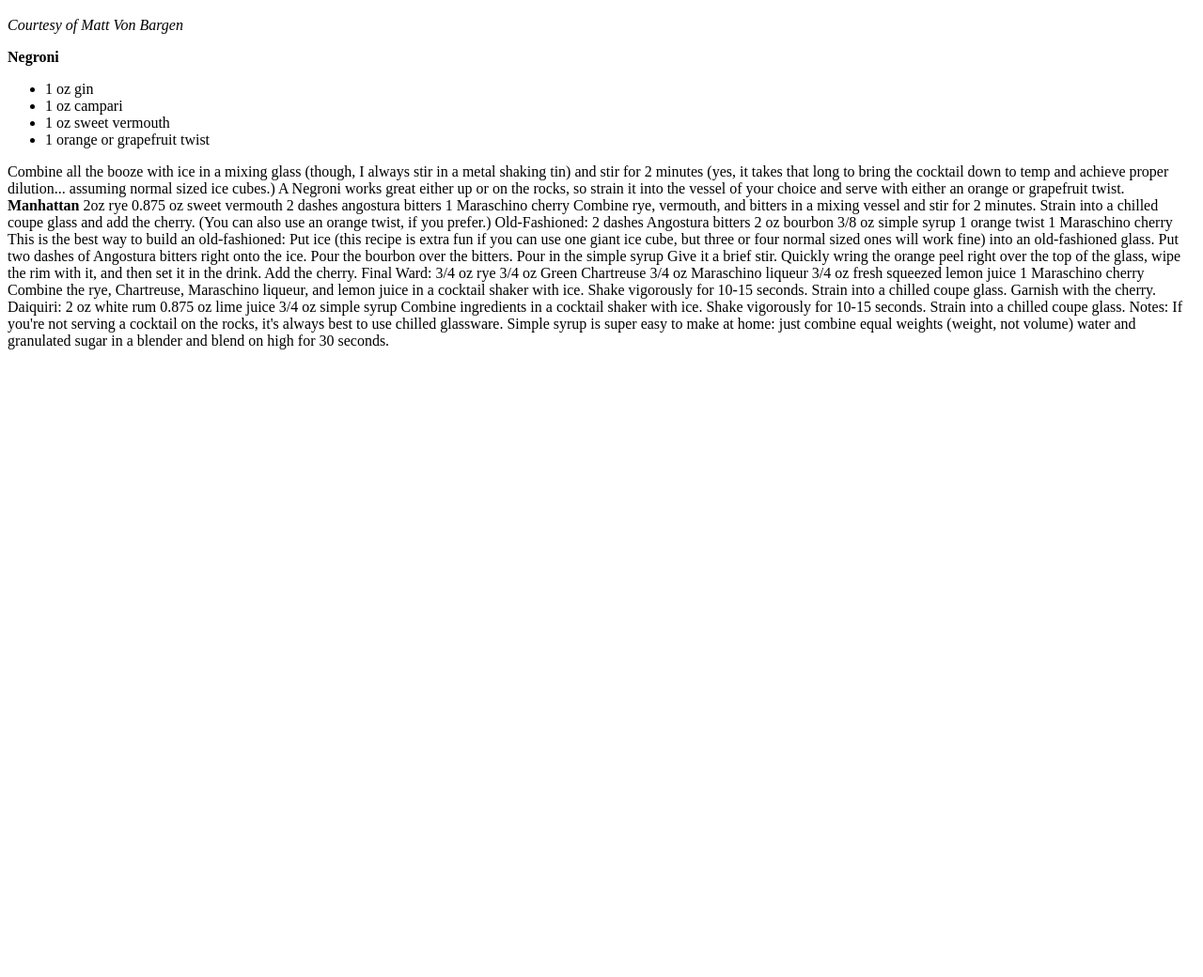
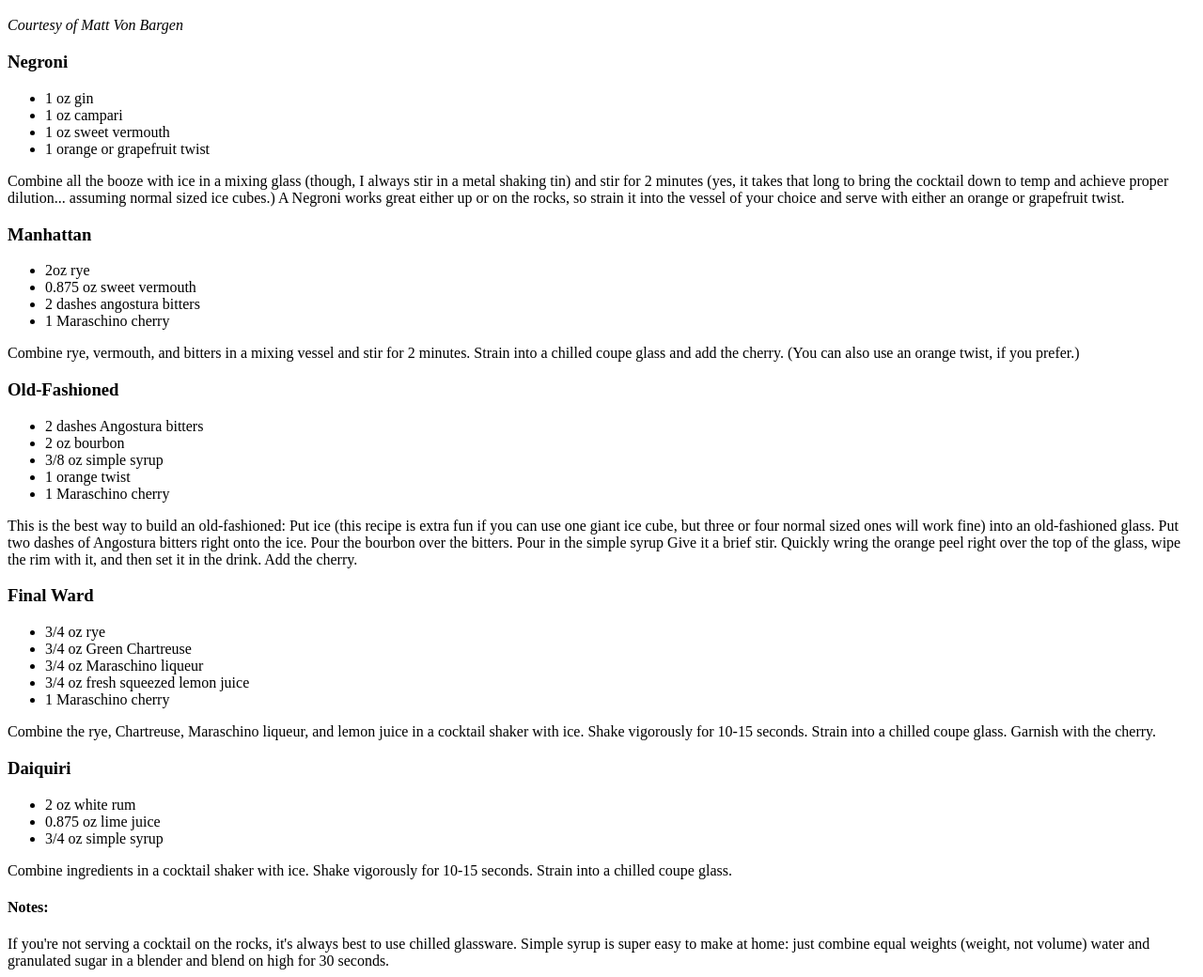
Before and after one commit to jazzdev/jazzdev-old.github.io, a plain HTML site: page cocktails.html in a window 1280 px wide. Shown: the part 48-1088 px from the top of the page at 94% size. Before the commit the page ends 800 px from the top, so only its background shows below. Drawn offline with Linux system fonts and the light colour scheme.

Commit message:
Formatted

```diff
--- a/cocktails.html
+++ b/cocktails.html
@@ -1,33 +1,39 @@
 <html>
+	<head>
+		<meta name="viewport" content="width=device-width">
+	</head>
 	<body>
 		<h1>Cocktail Ideas for JD's Birthday Party</h1>
 		</h2><i>Courtesy of Matt Von Bargen</i></h2>
-    <p>
 
-			<b>Negroni</b>
-			<ul>
+<h3>Negroni</h3>
+<ul>
 <li>1 oz gin
 <li>1 oz campari
 <li>1 oz sweet vermouth
 <li>1 orange or grapefruit twist
-	</ul>
+</ul>
 
 Combine all the booze with ice in a mixing glass (though, I always stir in a metal shaking tin) and stir for 2 minutes (yes, it takes that long to bring the cocktail down to temp and achieve proper dilution... assuming normal sized ice cubes.) A Negroni works great either up or on the rocks, so strain it into the vessel of your choice and serve with either an orange or grapefruit twist.
 
-<b>Manhattan</b>
-2oz rye
-0.875 oz sweet vermouth
-2 dashes angostura bitters
-1 Maraschino cherry
+<h3>Manhattan</h3>
+<ul>
+<li>2oz rye
+<li>0.875 oz sweet vermouth
+<li>2 dashes angostura bitters
+<li>1 Maraschino cherry
+</ul>
 
 Combine rye, vermouth, and bitters in a mixing vessel and stir for 2 minutes. Strain into a chilled coupe glass and add the cherry. (You can also use an orange twist, if you prefer.)
 
-Old-Fashioned:
-2 dashes Angostura bitters
-2 oz bourbon
-3/8 oz simple syrup
-1 orange twist
-1 Maraschino cherry
+<h3>Old-Fashioned</h3>
+<ul>
+<li>2 dashes Angostura bitters
+<li>2 oz bourbon
+<li>3/8 oz simple syrup
+<li>1 orange twist
+<li>1 Maraschino cherry
+</ul>
 
 This is the best way to build an old-fashioned:
 Put ice (this recipe is extra fun if you can use one giant ice cube, but three or four normal sized ones will work fine) into an old-fashioned glass.
@@ -37,27 +43,31 @@ Pour in the simple syrup
 Give it a brief stir.
 Quickly wring the orange peel right over the top of the glass, wipe the rim with it, and then set it in the drink.
 Add the cherry.
-Final Ward:
-3/4 oz rye
-3/4 oz Green Chartreuse
-3/4 oz Maraschino liqueur
-3/4 oz fresh squeezed lemon juice
-1 Maraschino cherry
+
+<h3>Final Ward</h3>
+<ul>
+<li>3/4 oz rye
+<li>3/4 oz Green Chartreuse
+<li>3/4 oz Maraschino liqueur
+<li>3/4 oz fresh squeezed lemon juice
+<li>1 Maraschino cherry
+</ul>
 
 Combine the rye, Chartreuse, Maraschino liqueur, and lemon juice in a cocktail shaker with ice. Shake vigorously for 10-15 seconds. Strain into a chilled coupe glass. Garnish with the cherry.
 
-Daiquiri:
-2 oz white rum
-0.875 oz lime juice
-3/4 oz simple syrup
+<h3>Daiquiri</h3>
+<ul>
+<li>2 oz white rum
+<li>0.875 oz lime juice
+<li>3/4 oz simple syrup
+</ul>
 
 Combine ingredients in a cocktail shaker with ice. Shake vigorously for 10-15 seconds. Strain into a chilled coupe glass.
 
 
-Notes:
+<h4>Notes:</h4>
 If you're not serving a cocktail on the rocks, it's always best to use chilled glassware.
 Simple syrup is super easy to make at home: just combine equal weights (weight, not volume) water and granulated sugar in a blender and blend on high for 30 seconds.
 
-    </p>
 	</body>
 </html>
```
